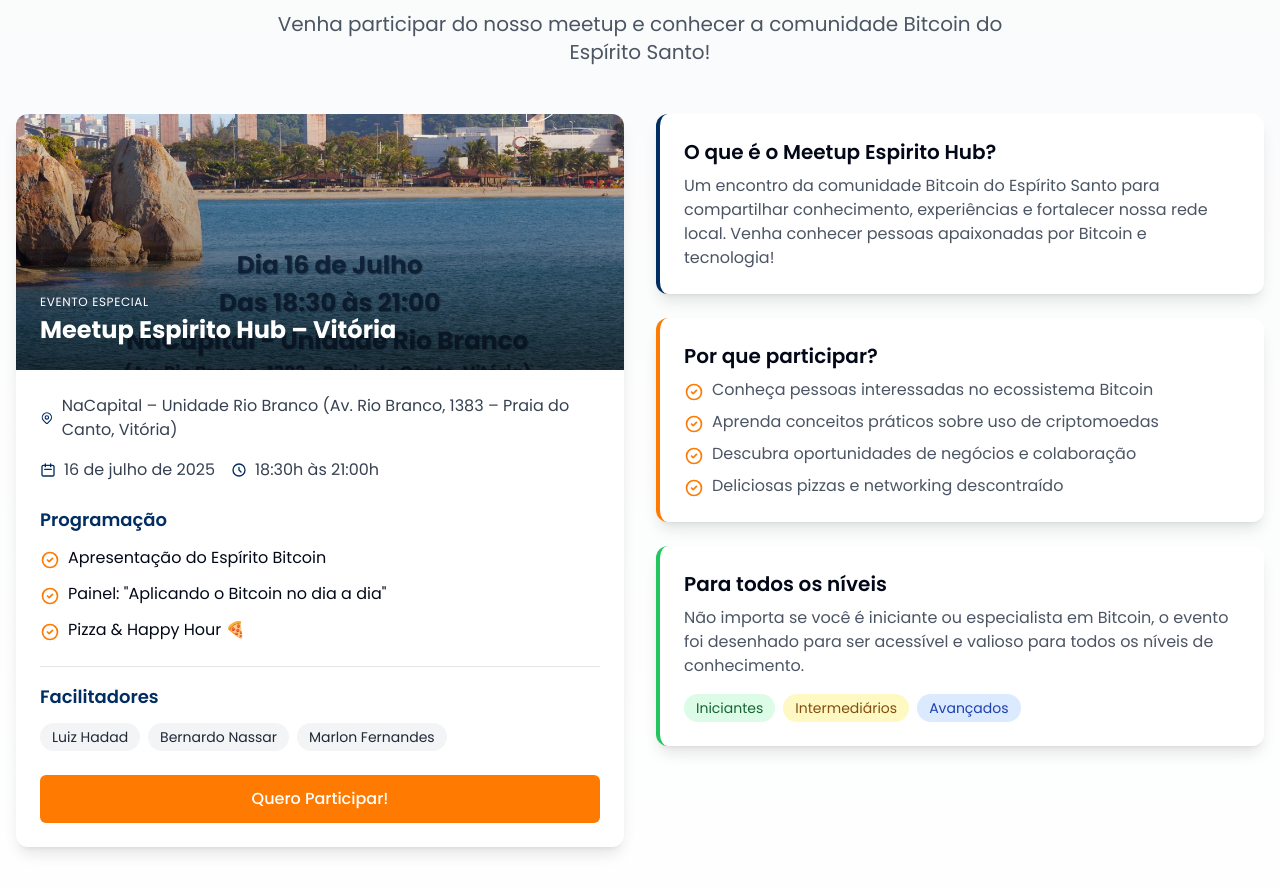
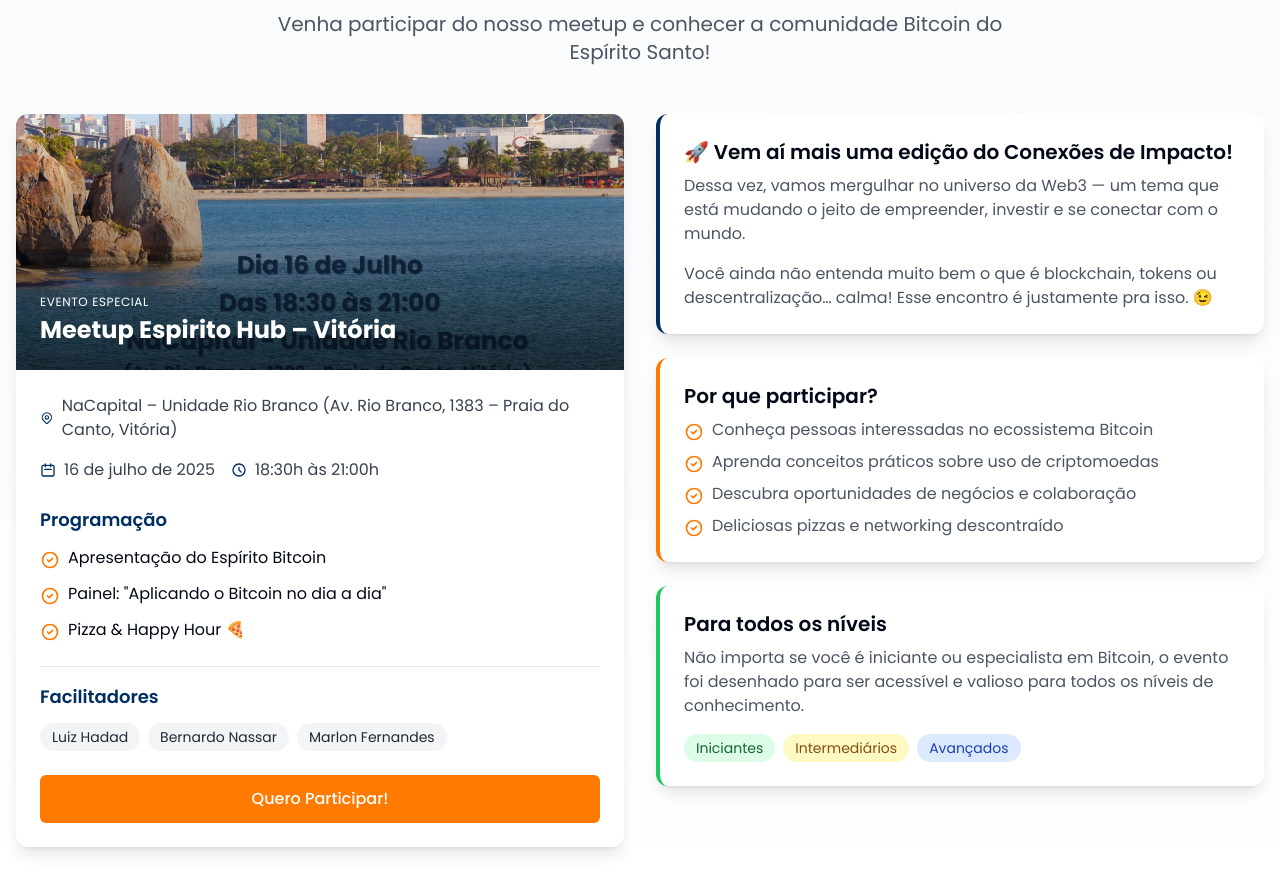
Before and after one commit to victorrangel10/espirito-bitcoin, a React (Vite) app: page / in a window 1280 px wide. Shown: the part 1960-2854 px from the top of the page. Built offline with nearby package versions, Linux system fonts and the light colour scheme.

Commit message:
Refactor event description
Update the "O que é o Meetup Espirito Hub?" section with the new content.

```diff
--- a/src/components/Event.tsx
+++ b/src/components/Event.tsx
@@ -146,9 +146,12 @@ const Event = () => {
             style={{ animationDelay: "0.4s" }}
           >
             <div className="bg-white p-6 rounded-xl shadow-lg border-l-4 border-espirito-blue">
-              <h3 className="text-xl font-semibold mb-2">O que é o Meetup Espirito Hub?</h3>
+              <h3 className="text-xl font-semibold mb-2">🚀 Vem aí mais uma edição do Conexões de Impacto!</h3>
+              <p className="text-gray-600 mb-4">
+                Dessa vez, vamos mergulhar no universo da Web3 — um tema que está mudando o jeito de empreender, investir e se conectar com o mundo.
+              </p>
               <p className="text-gray-600">
-                Um encontro da comunidade Bitcoin do Espírito Santo para compartilhar conhecimento, experiências e fortalecer nossa rede local. Venha conhecer pessoas apaixonadas por Bitcoin e tecnologia!
+                Você ainda não entenda muito bem o que é blockchain, tokens ou descentralização… calma! Esse encontro é justamente pra isso. 😉
               </p>
             </div>
 
```
